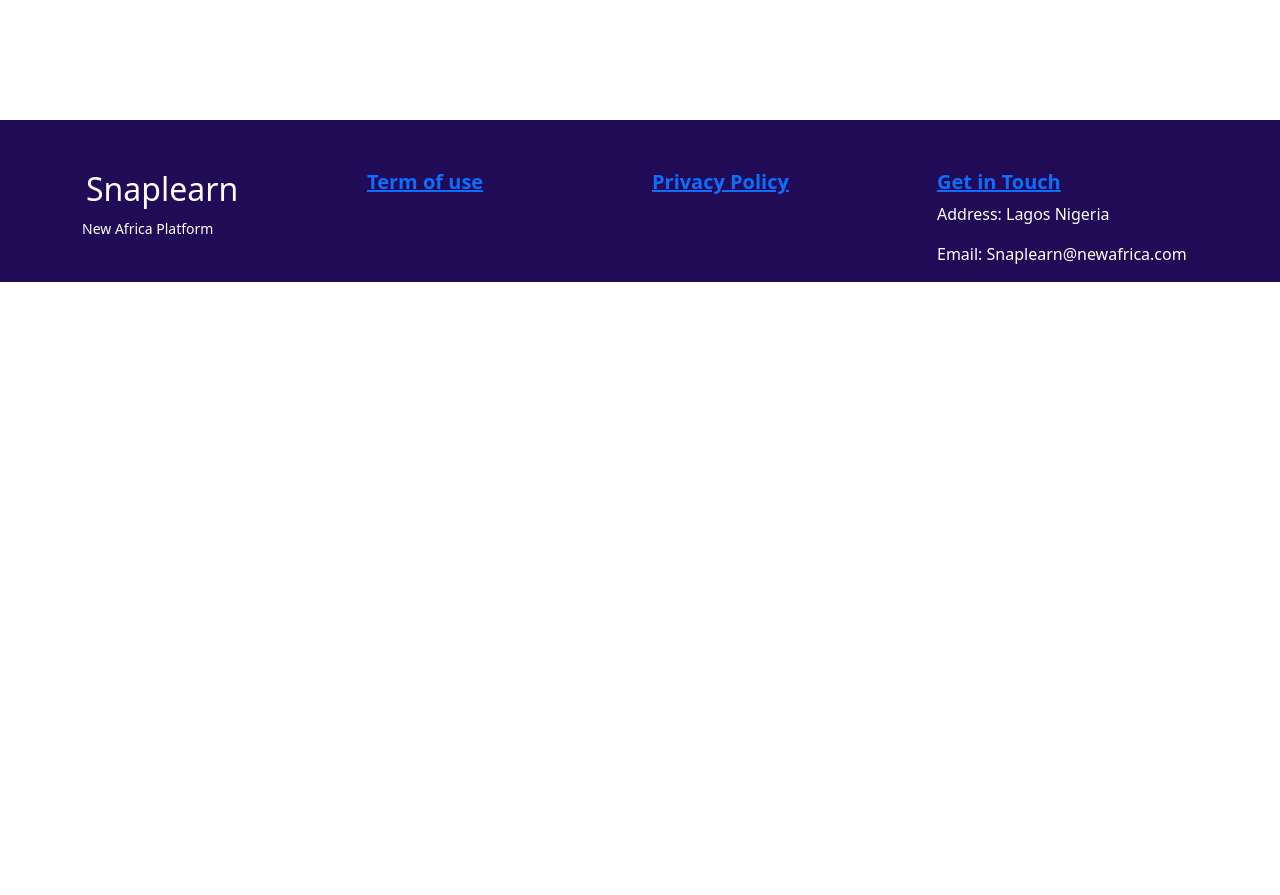
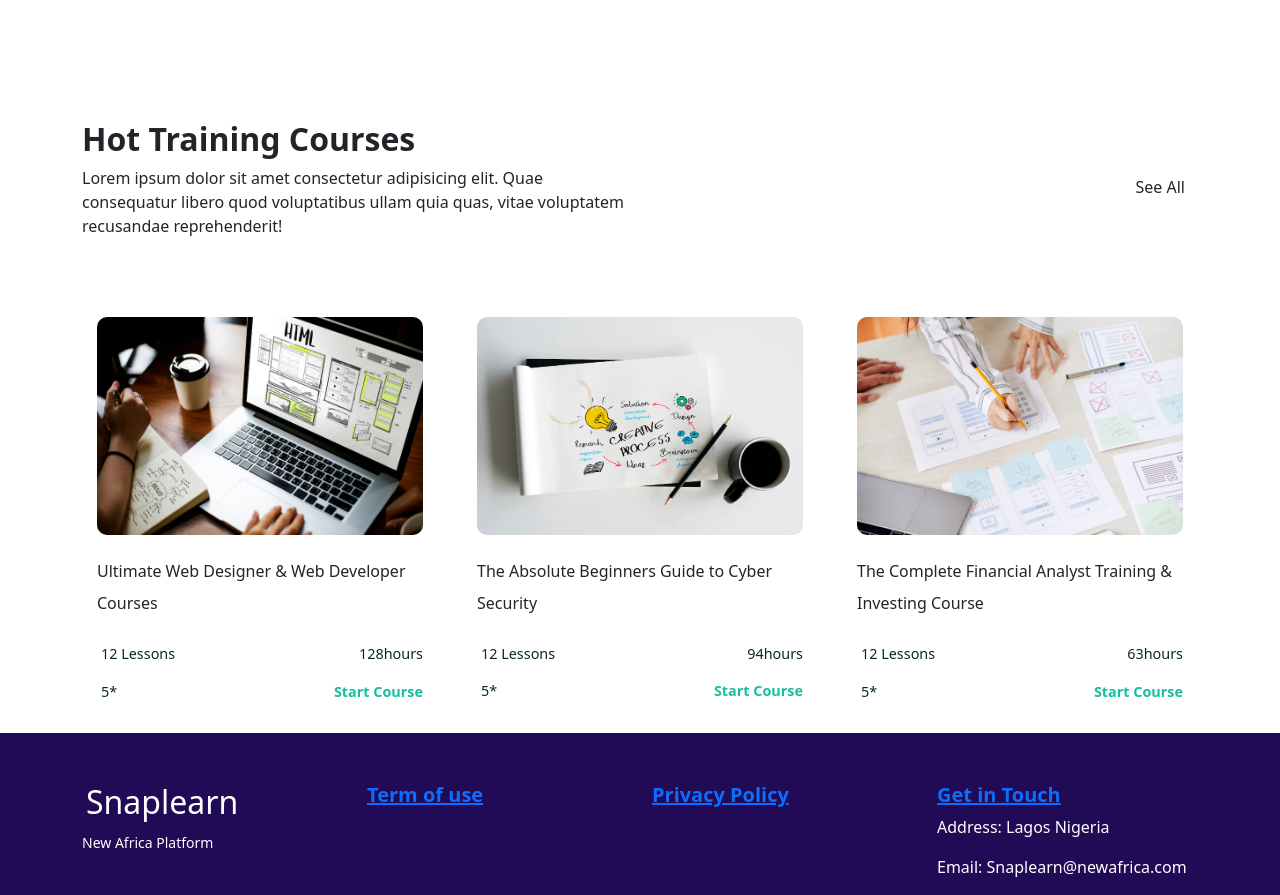
Before and after one commit to Olu-martins/Snap_app, a React (Create React App) app: page / in a window 1280 px wide. Shown: the part 2340-3235 px from the top of the page. Before the commit the page ends 2622 px from the top, so only its background shows below. Built offline with nearby package versions, Linux system fonts and the light colour scheme; no server answers; sample sign-in values are in the browser's storage.

Commit message:
set up courses data

```diff
--- a/src/Components/Courses-section/CourseCard.jsx
+++ b/src/Components/Courses-section/CourseCard.jsx
@@ -1,7 +1,7 @@
 import React from "react";
 
 const CourseCard = (props) => {
-  const { imgUrl, title, lesson, students, rating } = props.item;
+  const { imgUrl, title, lesson, hours, rating } = props.item;
 
   return (
     <div className="single__course__item">
@@ -17,14 +17,14 @@
             <i class="ri-book-open-line"></i> {lesson} Lessons
           </p>
 
-          <p className="students d-flex align-items-center gap-1">
-            <i class="ri-user-line"></i> {students}K
+          <p className="hours d-flex align-items-center gap-1">
+            <i class="ri-user-line"></i> {hours}hours
           </p>
         </div>
 
         <div className=" d-flex justify-content-between align-items-center">
           <p className="rating d-flex align-items-center gap-1">
-            <i class="ri-star-fill"></i> {rating}K
+            <i class="ri-star-fill"></i> {rating}*
           </p>
 
           <p className="enroll d-flex align-items-center gap-1">
--- a/src/Components/Courses-section/Courses.jsx
+++ b/src/Components/Courses-section/Courses.jsx
@@ -9,28 +9,28 @@
 const coursesData = [
   {
     id: "01",
-    title: "Web Design BootCamp-2022 for Beginners",
+    title: "Ultimate Web Designer & Web Developer Courses",
     lesson: 12,
-    students: 12.5,
-    rating: 5.9,
+    hours: 128,
+    rating: 5,
     imgUrl: courseImg1,
   },
 
   {
     id: "02",
-    title: "Professional Graphics Design, PhotoShop",
+    title: "The Absolute Beginners Guide to Cyber Security ",
     lesson: 12,
-    students: 12.5,
-    rating: 5.9,
+    hours: 94,
+    rating: 5,
     imgUrl: courseImg2,
   },
 
   {
     id: "03",
-    title: "UI/UX BootCamp for Beginners in 2022",
+    title: "The Complete Financial Analyst Training & Investing Course",
     lesson: 12,
-    students: 12.5,
-    rating: 5.9,
+    hours: 63,
+    rating: 5,
     imgUrl: courseImg3,
   },
 ];
@@ -43,7 +43,7 @@
           <Col lg="12" className="mb-5">
             <div className="course__top d-flex justify-content-between align-items-center">
               <div className="course__top__left w-50">
-                <h2>Our Popular Courses</h2>
+                <h2>Hot Training Courses</h2>
                 <p>
                   Lorem ipsum dolor sit amet consectetur adipisicing elit. Quae
                   consequatur libero quod voluptatibus ullam quia quas, vitae
--- a/src/Components/Courses-section/courses.css
+++ b/src/Components/Courses-section/courses.css
@@ -15,7 +15,7 @@
 }
 
 .lesson,
-.students,
+.hours,
 .rating {
   font-size: 0.9rem;
   color: #0a2b1e;
@@ -23,7 +23,7 @@
 }
 
 .lesson i,
-.students i,
+.hours i,
 .rating i {
   font-weight: 400;
 }
--- a/src/Components/Dashboard.js
+++ b/src/Components/Dashboard.js
@@ -48,7 +48,9 @@
 			<HeroSection />
 			<Interests />
 			<Digitalskill />
+			<Courses />
 			<Footer />
+
 		</>
 	);
 }
--- a/src/Components/Job-Platforms/JobsPlatformCard/index.jsx
+++ b/src/Components/Job-Platforms/JobsPlatformCard/index.jsx
@@ -10,7 +10,7 @@
 let cardData = [
   {
     image: pic1,
-    text: "Gathers the major digital skills initiatives from across Europe. ",
+    text: "Gathers the major digital skills initiatives from across Africa. ",
   },
   {
     image: pic2,
@@ -42,7 +42,7 @@
       <span className="card_text_wrapper">
         {" "}
         {cartText ||
-          "Gathers the major digital skills initiatives from across Europe. "}
+          "Gathers the major digital skills initiatives from across Africa. "}
       </span>
     </InterestCardWrapper>
   );
--- a/src/Components/What's-New/LatestNewsCard/index.jsx
+++ b/src/Components/What's-New/LatestNewsCard/index.jsx
@@ -21,7 +21,7 @@
       <span>
         {" "}
         {cartText ||
-          "Gathers the major digital skills initiatives from across Europe. "}
+          "Gathers the major digital skills initiatives from across The world. "}
       </span>
       <span>
         <button
```
